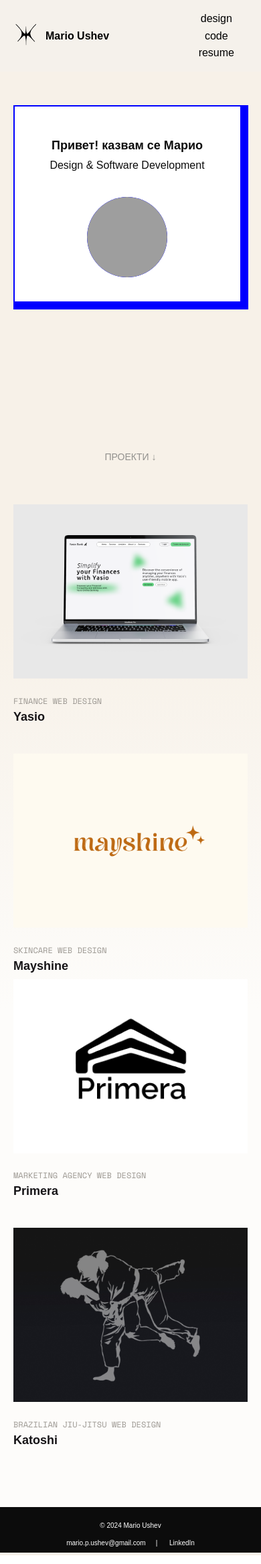
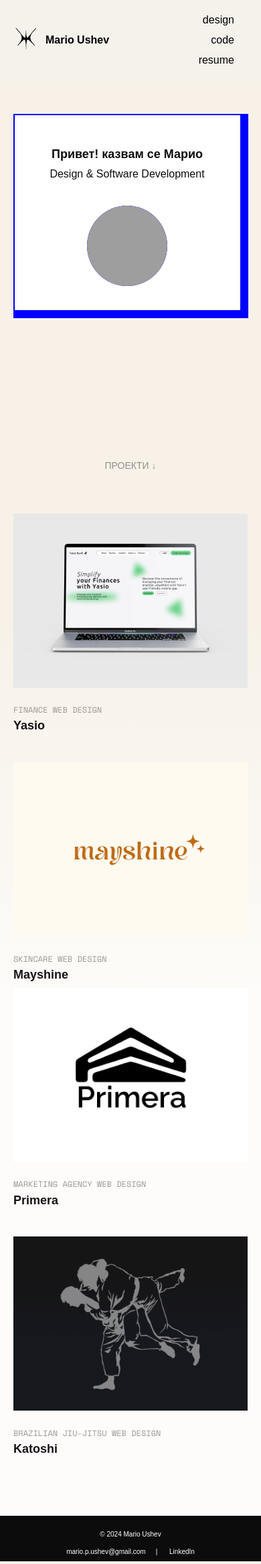
Before and after one commit to marioushev/marioushev.github.io, a PHP site: page / in a window 390 px wide. Shown: the whole page at 67% size. Run offline with PHP 8.4, Linux system fonts and the light colour scheme; some web fonts are replaced; grey boxes are pictures that could not be loaded.

Commit message:
buttons update

```diff
--- a/style.css
+++ b/style.css
@@ -466,10 +466,11 @@ footer a:hover {
   .nav ul {
     display: flex;
     flex-direction: column; /* Stack the links vertically */
-    gap: 20px;
-    text-align: center;
+    gap: 10px;
+    text-align: right;
     padding: 10px 20px;
     display: block; /* Ensure the nav links are visible */
+    line-height: 30px;
   }
 
   .nav ul li a {
```
